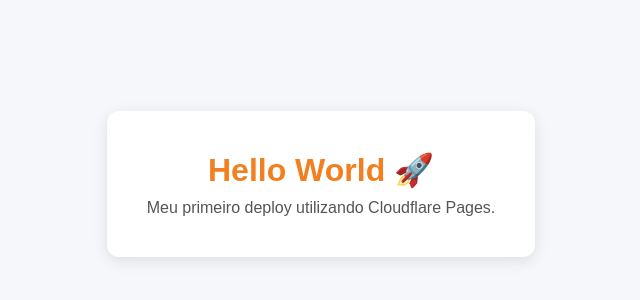
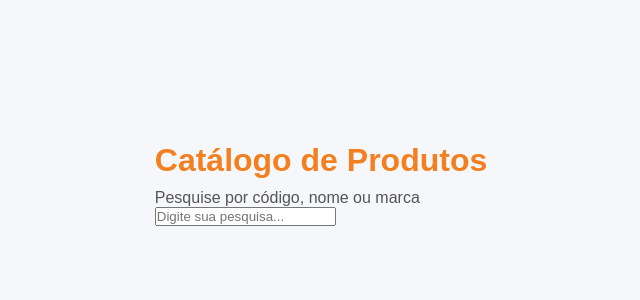
Before and after one commit to simcalacessorios/catalogo, a plain HTML site: page index.html in a window 1280 px wide. Shown: the part 216-516 px from the top of the page, without its empty margins (319-959 px from the left). Drawn offline with Linux system fonts and the light colour scheme; files that its build step writes are made by us from their sources.

Commit message:
Update index.html

```diff
--- a/index.html
+++ b/index.html
@@ -1,15 +1,30 @@
 <!DOCTYPE html>
 <html lang="pt-BR">
 <head>
-    <meta charset="UTF-8">
-    <meta name="viewport" content="width=device-width, initial-scale=1.0">
-    <title>Hello World - Cloudflare Pages</title>
-    <link rel="stylesheet" href="style.css">
+<meta charset="UTF-8">
+<meta name="viewport" content="width=device-width, initial-scale=1">
+<title>Catálogo</title>
+
+<link rel="stylesheet" href="assets/css/style.css">
 </head>
 <body>
-    <div class="container">
-        <h1>Hello World 🚀</h1>
-        <p>Meu primeiro deploy utilizando Cloudflare Pages.</p>
-    </div>
+
+<header class="hero">
+    <h1>Catálogo de Produtos</h1>
+    <p>Pesquise por código, nome ou marca</p>
+
+    <input
+        type="text"
+        id="busca"
+        placeholder="Digite sua pesquisa..."
+    >
+</header>
+
+<main>
+    <div id="resultado"></div>
+</main>
+
+<script src="assets/js/app.js"></script>
+
 </body>
 </html>
```
